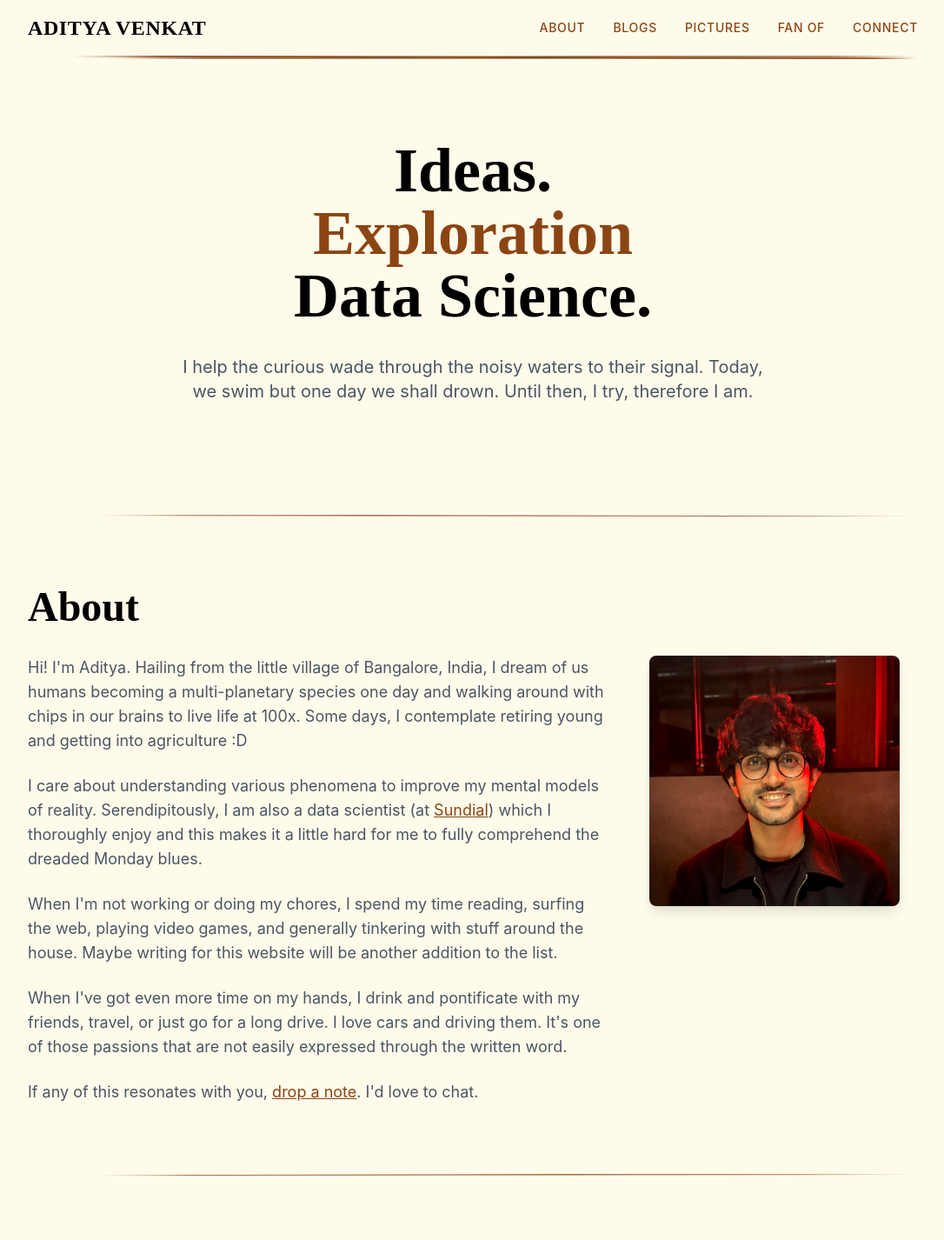
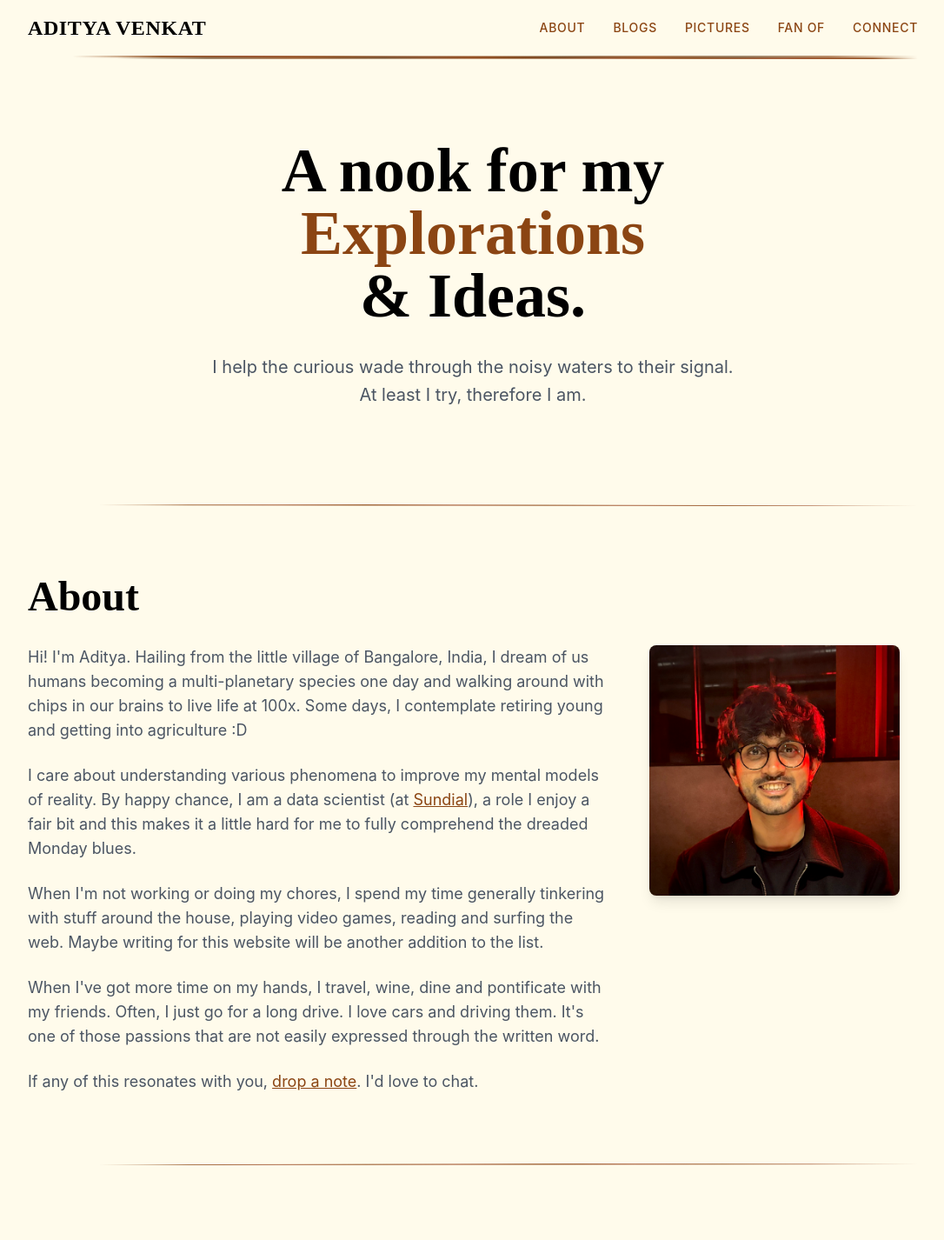
Before and after one commit to adityav95/pastel-wanderlust-thoughts, a React (Vite) app: page / in a window 1280 px wide. Shown: the top 1426 px of the page at 87% size, without its empty margins (96-1182 px from the left). Built offline with nearby package versions, Linux system fonts and the light colour scheme.

Commit message:
Main page updates

```diff
--- a/src/pages/Index.tsx
+++ b/src/pages/Index.tsx
@@ -137,16 +137,19 @@ const Index = () => {
         <div className="container mx-auto px-12 lg:px-32">
           <div className="max-w-4xl mx-auto text-center">
             <h1 className="font-playfair text-4xl md:text-6xl lg:text-7xl font-bold text-black mb-8 leading-tight">
-              Ideas.
+              A nook for my
               <br />
               <span className="font-bold" style={{ color: '#8B4513' }}>
-                Exploration
+                Explorations
               </span>
               <br />
-              Data Science.
+              & Ideas.
             </h1>
-            <p className="text-lg md:text-xl text-gray-600 mb-12 leading-relaxed max-w-2xl mx-auto">
-            I help the curious wade through the noisy waters to their signal. Today, we swim but one day we shall drown. Until then, I try, therefore I am.
+            <p className="text-lg md:text-xl text-gray-600 mb-1 leading-relaxed max-w-2xl mx-auto">
+            I help the curious wade through the noisy waters to their signal.
+            </p>
+            <p className="text-lg md:text-xl text-gray-600 mb-8 leading-relaxed max-w-2xl mx-auto">
+            At least I try, therefore I am.
             </p>
           </div>
         </div>
@@ -190,13 +193,13 @@ const Index = () => {
                     Hi! I'm Aditya. Hailing from the little village of Bangalore, India, I dream of us humans becoming a multi-planetary species one day and walking around with chips in our brains to live life at 100x. Some days, I contemplate retiring young and getting into agriculture :D
                   </p>
                   <p>
-                    I care about understanding various phenomena to improve my mental models of reality. Serendipitously, I am also a data scientist (at <a href="https://sundial.so/" target="_blank" rel="noopener noreferrer" className="underline hover:opacity-80 transition-opacity" style={{ color: '#8B4513' }}>Sundial</a>) which I thoroughly enjoy and this makes it a little hard for me to fully comprehend the dreaded Monday blues.
+                    I care about understanding various phenomena to improve my mental models of reality. By happy chance, I am a data scientist (at <a href="https://sundial.so/" target="_blank" rel="noopener noreferrer" className="underline hover:opacity-80 transition-opacity" style={{ color: '#8B4513' }}>Sundial</a>), a role I enjoy a fair bit and this makes it a little hard for me to fully comprehend the dreaded Monday blues.
                   </p>
                   <p>
-                    When I'm not working or doing my chores, I spend my time reading, surfing the web, playing video games, and generally tinkering with stuff around the house. Maybe writing for this website will be another addition to the list.
+                    When I'm not working or doing my chores, I spend my time generally tinkering with stuff around the house, playing video games, reading and surfing the web. Maybe writing for this website will be another addition to the list.
                   </p>
                   <p>
-                    When I've got even more time on my hands, I drink and pontificate with my friends, travel, or just go for a long drive. I love cars and driving them. It's one of those passions that are not easily expressed through the written word.
+                    When I've got more time on my hands, I travel, wine, dine and pontificate with my friends. Often, I just go for a long drive. I love cars and driving them. It's one of those passions that are not easily expressed through the written word.
                   </p>
                   <p>
                     If any of this resonates with you, <a href="#connect" className="underline hover:opacity-80 transition-opacity" style={{ color: '#8B4513' }}>drop a note</a>. I'd love to chat.
```
